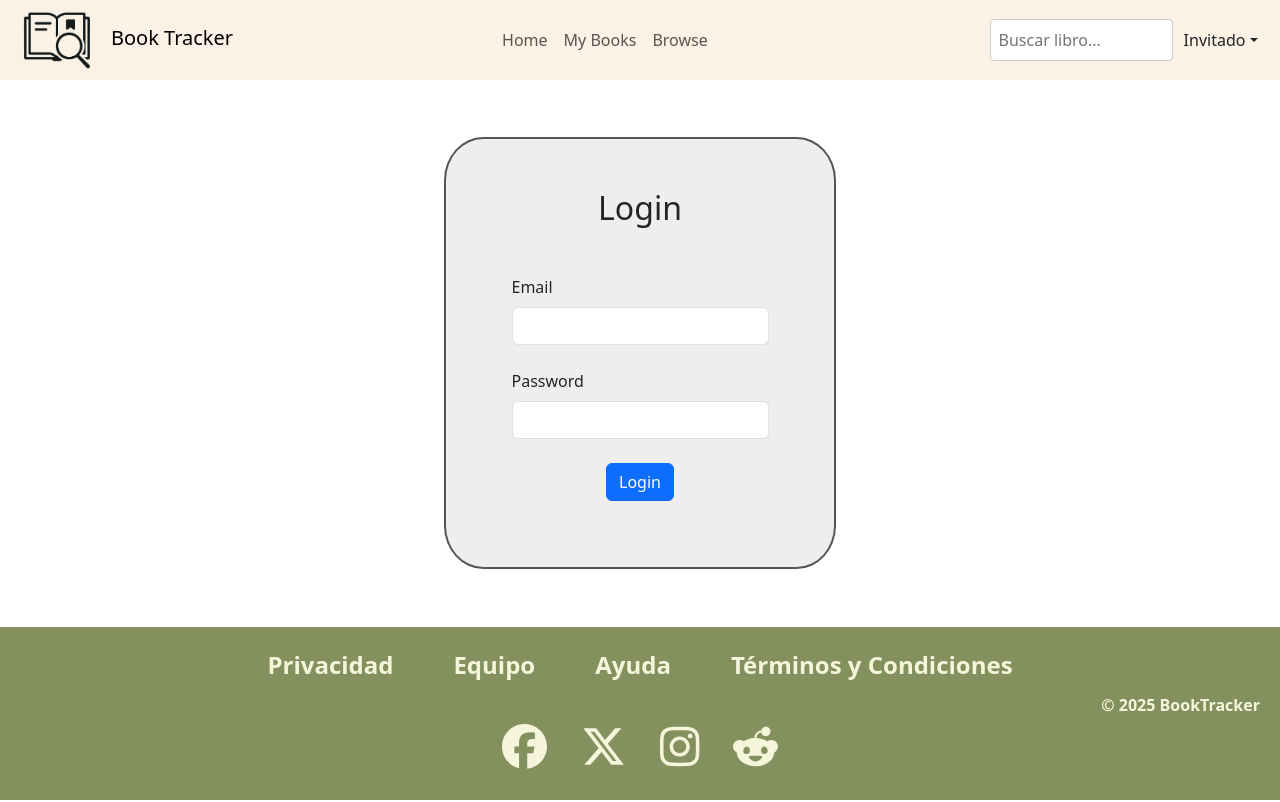
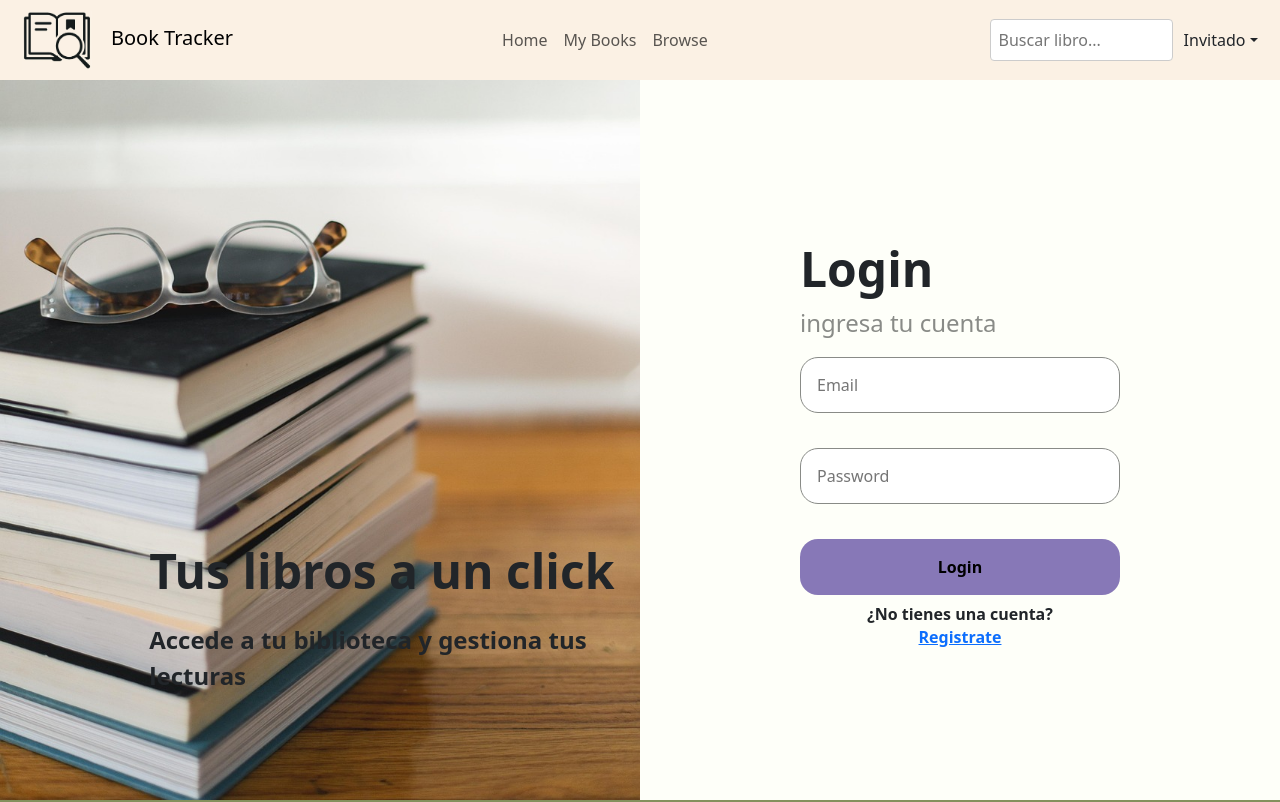
Before and after one commit to KevinKener/TPI-BookTracker, a React (Vite) app in the folder Book-Tracker/: page /login in a window 1280 px wide. Shown: the top 802 px of the page. Built offline with nearby package versions, Linux system fonts and the light colour scheme.

Commit message:
Estilos Profile

```diff
--- /dev/null
+++ b/Book-Tracker/src/components/login/Login.css
@@ -0,0 +1,25 @@
+.login-image {
+    display: flex;
+    align-items: end;
+    justify-content: end;
+    width: 50vw;
+    height: 90vh;
+    background-image: url('./login.jpg');
+    background-size: cover;
+    background-position: left bottom;
+    right: 0px;
+    padding: 2%;
+}
+
+.login-image-text {
+    position: absolute;
+    font-weight: 600;
+    font-size: 24px;
+    margin-bottom: 5%;
+}
+
+.login-image-text h3 {
+    font-size: 48px;
+    font-weight: 600;
+    margin-bottom: 5%;
+}
--- a/Book-Tracker/src/components/login/Login.jsx
+++ b/Book-Tracker/src/components/login/Login.jsx
@@ -1,28 +1,42 @@
 import { useContext } from 'react'
-import { Form, Row, Col, FormLabel, FormControl, FormGroup, Button } from 'react-bootstrap'
 import { useState } from 'react'
 import { useNavigate } from 'react-router-dom'
 import { AuthenticationContext } from '../services/auth.context'
 import { useTranslate } from '../hooks/translation/UseTranslate'
+import Input from '../input/Input'
+import './Login.css'
 
 const Login = () => {
+    const navigate = useNavigate();
+    const translate = useTranslate();
+    const [errors, setErrors] = useState({ email: false, password: false });
+    const { handleUserLogin } = useContext(AuthenticationContext);
 
-    const [email, setEmail] = useState('');
-    const [password, setPassword] = useState('');
-    const navigate = useNavigate();
+    const [formData, setFormData] = useState({
+        email: '',
+        password: '',
+    });
 
-    const [errors, setErrors] = useState({ email: false, password: false });
+    const handleChange = (event) => {
+        const { name, value } = event.target;
+        setFormData((prevFormData) => ({
+            ...prevFormData,
+            [name]: value,
+        }));
+    };
 
-    const { handleUserLogin } = useContext(AuthenticationContext);
-    const translate = useTranslate();
+    const handleRegister = () => {
+        navigate('/register');
+    };
 
     const handleSubmit = (event) => {
         event.preventDefault();
+        console.log('Datos del formulario:', formData);
 
         fetch("http://localhost:3000/login", {
             method: "POST",
             headers: { 'Content-Type': 'application/json' },
-            body: JSON.stringify({ email, password })
+            body: JSON.stringify({ email: formData.email, password: formData.password })
         })
             .then(res => res.json())
             .then(data => {
@@ -36,47 +50,51 @@ const Login = () => {
 
     }
 
-  return (
-    <div className="login-page">
-        <div className='login-box'>
-            <h2>{translate("login")}</h2>
-            <br />
-            <Form className='login-form' onSubmit={handleSubmit}>
-                <Row>
-                    <Col>
-                        <FormGroup>
-                            <FormLabel>{translate("email")}</FormLabel>
-                            <FormControl type='email'
-                            value={email}
-                            onChange={(event)=>{setEmail(event.target.value)}}
-                            ></FormControl>
-                        </FormGroup>
-                    </Col>
-                </Row>
-                <br />
-                <Row>
-                    <Col>
-                        <FormGroup>
-                            <FormLabel>{translate("password")}</FormLabel>
-                            <FormControl type='password'
-                            value={password}
-                            onChange={(event)=>setPassword(event.target.value)}
-                            ></FormControl>
-                        </FormGroup>
-                    </Col>
-                </Row>
-                <br />
-                <Row>
-                    <Col>
-                        <Button type='submit'>
-                            {translate("login")}
-                        </Button>
-                    </Col>
-                </Row>
-            </Form>
+    return (
+        <div className='main-register'>
+            <div className="login-image">
+                <div className="login-image-text">
+                    <h3>Tus libros a un click</h3>
+                    <p>
+                        Accede a tu biblioteca y gestiona tus<br />lecturas
+                    </p>
+                </div>
+            </div>
+            <div className="register-inputs">
+                <div>
+                    <div className="register-text">
+                        <h2>{translate("login")}</h2>
+                        <p>ingresa tu cuenta</p>
+                    </div>
+                    <form className="register-form" onSubmit={handleSubmit}>
+                        <Input
+                            placeholder={translate("email")}
+                            type="email"
+                            id="email"
+                            name="email"
+                            value={formData.email}
+                            onChange={handleChange}
+                        />
+                        <Input
+                            placeholder={translate("password")}
+                            type="password"
+                            id="password"
+                            name="password"
+                            value={formData.password}
+                            onChange={handleChange}
+                        />
+                        <button type="submit" className="register-button">{translate("login")}</button>
+                    </form>
+                    <div className="login-text">
+                        <p>¿No tienes una cuenta?</p>
+                        <a href="" onClick={handleRegister}>
+                            Registrate
+                        </a>
+                    </div>
+                </div>
+            </div>
         </div>
-    </div>
-  )
+    )
 }
 
 export default Login
```
Also changed, not shown: Book-Tracker/src/components/login/login.jpg (added).
